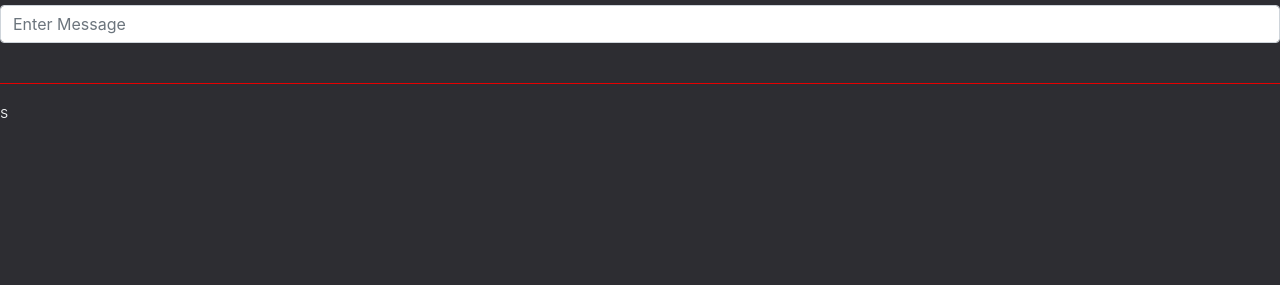
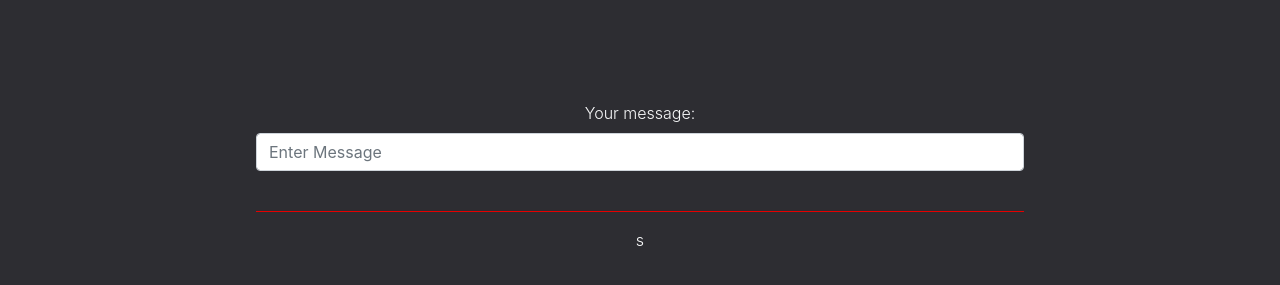
Before and after one commit to PapyrusCompendium/Nato-PhoneticsJS, a plain HTML site: page index.html in a window 1280 px wide. Shown: the part 83-368 px from the top of the page. Drawn offline with nearby package versions, Linux system fonts and the light colour scheme.

Commit message:
Update Style.css

```diff
--- a/Style.css
+++ b/Style.css
@@ -23,3 +23,15 @@
     background-color: rgba(15, 15, 20, .9) !important;
     border-left: 3px solid red;
 }
+
+.content
+{
+    text-align: center;
+    align-content: center;
+    overflow: auto;
+    width: 100%;
+    padding-left: 20%;
+    padding-right: 20%;
+    padding-top: 10%;
+    padding-bottom: 10%;
+}
```
